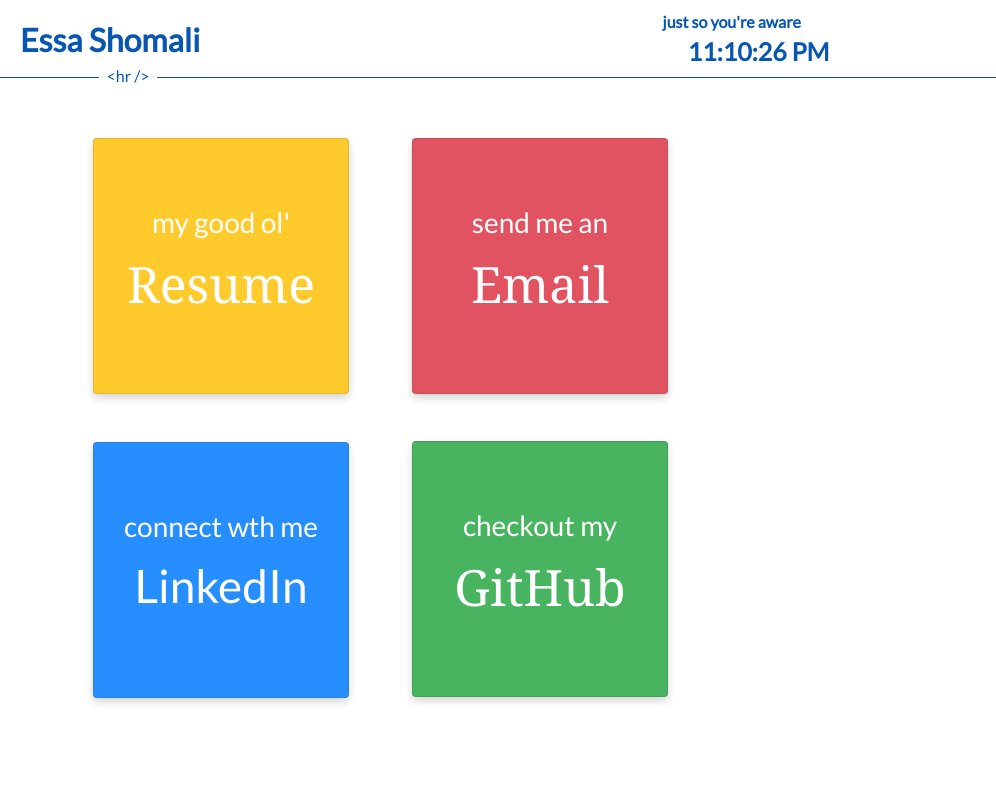
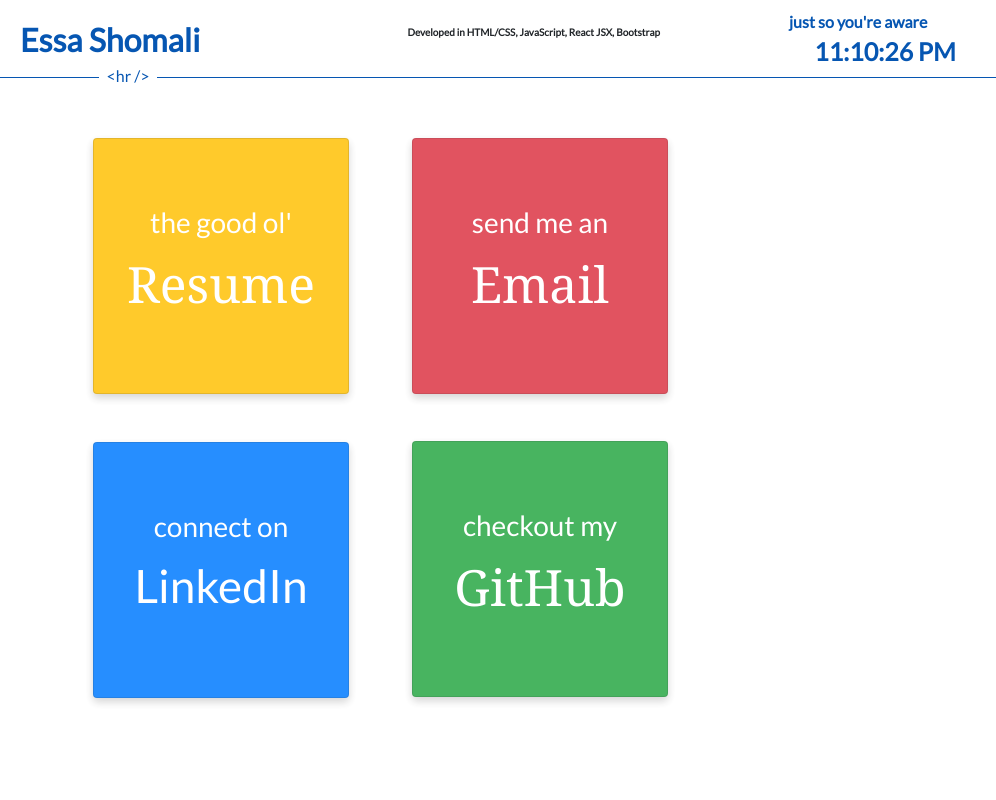
Before and after one commit to eshomali/my-site, a React (Create React App) app: page / in a window 1280 px wide. Shown: the top 800 px of the page, without its empty margins (0-996 px from the left). Built offline with nearby package versions, Linux system fonts and the light colour scheme.

Commit message:
UI Updates

```diff
--- a/src/App.css
+++ b/src/App.css
@@ -223,6 +223,14 @@
 
 /***************************************************************/
 
+.construction {
+
+  margin-left: 181px;
+  font-weight: bold;
+  font-size: 10px;
+}
+
+
 #linkedin {
   font-size: 46px;
 }
@@ -352,7 +360,7 @@
   font-weight: bold;
   position: relative;
   padding: 1px 1px;
-  right: -34%;
+  right: -10%;
   top: -8px;
   color: hsl(212, 94%, 36%);
 }
@@ -362,7 +370,7 @@
   font-weight: bold;
   position: relative;
   padding: 1px 1px;
-  right: -25%;
+  right: -1%;
   top: 25px;
   color: hsl(212, 94%, 36%);
 }
--- a/src/Home.js
+++ b/src/Home.js
@@ -79,7 +79,7 @@
                     <Card bg="warning" style={{ width: wd, height: ht }}>
                         <Card.Body onClick={handleShow}>
                             <Card.Text>
-                                <h3>my good ol'</h3>
+                                <h3>the good ol'</h3>
                                 Resume
                             </Card.Text>
                         </Card.Body>
@@ -99,7 +99,7 @@
                     <Card bg="primary" style={{ width: wd, height: ht }}>
                         <Card.Body onClick={linkedin}>
                             <Card.Text>
-                                <h3>connect wth me</h3>
+                                <h3>connect on</h3>
                                 <div id="linkedin">LinkedIn</div>
                             </Card.Text>
                         </Card.Body>
--- a/src/Nav.js
+++ b/src/Nav.js
@@ -9,6 +9,11 @@
         return (
             <div className="topSection">
                 <span id="custom-header">Essa Shomali&nbsp;</span>
+                <span class="construction">
+                    Developed in
+                    HTML/CSS, JavaScript,
+                    React JSX, Bootstrap
+                </span>
                 <span id="aware">just so you're aware</span>
                 <span id="thisDate">{thisDate}</span>
 
```
